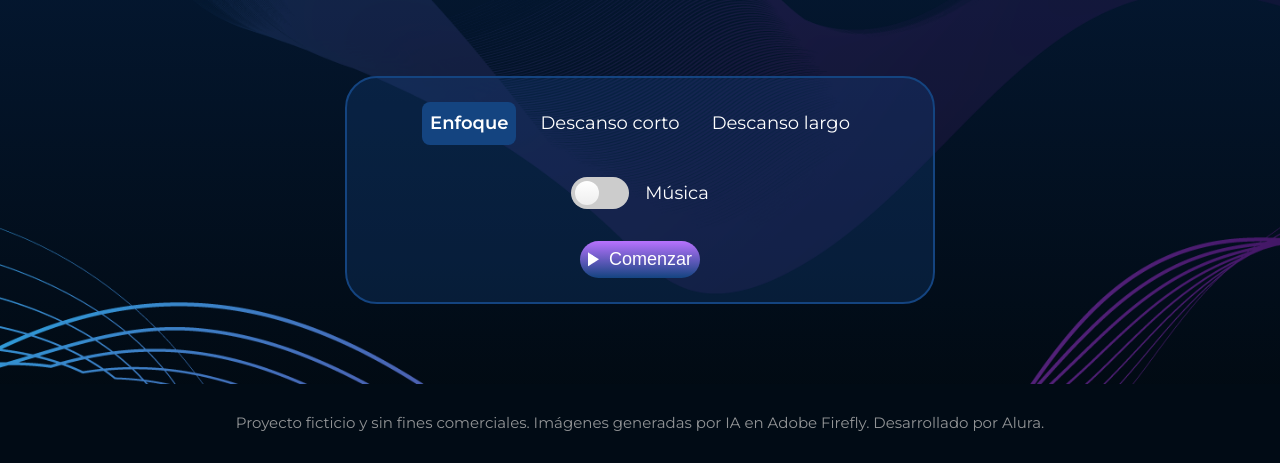
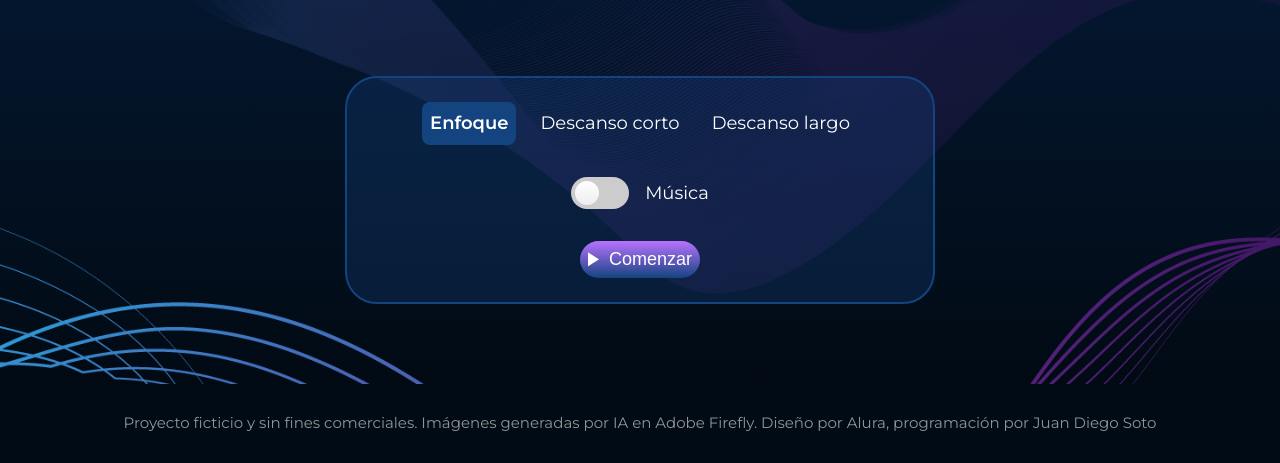
Before and after one commit to sotus10/Fokus, a plain HTML site: page index.html in a window 1280 px wide. Shown: the part 548-1011 px from the top of the page. Drawn offline with nearby package versions, Linux system fonts and the light colour scheme; a web font is replaced by a local one.

Commit message:
Update index.html

```diff
--- a/index.html
+++ b/index.html
@@ -72,7 +72,7 @@
 
         <footer class="app__footer">
             <p class="app__footer-text">
-                Proyecto ficticio y sin fines comerciales. Imágenes generadas por IA en Adobe Firefly. Desarrollado por Alura.
+                Proyecto ficticio y sin fines comerciales. Imágenes generadas por IA en Adobe Firefly. Diseño por Alura, programación por Juan Diego Soto
             </p>
         </footer>
     </main>
```
